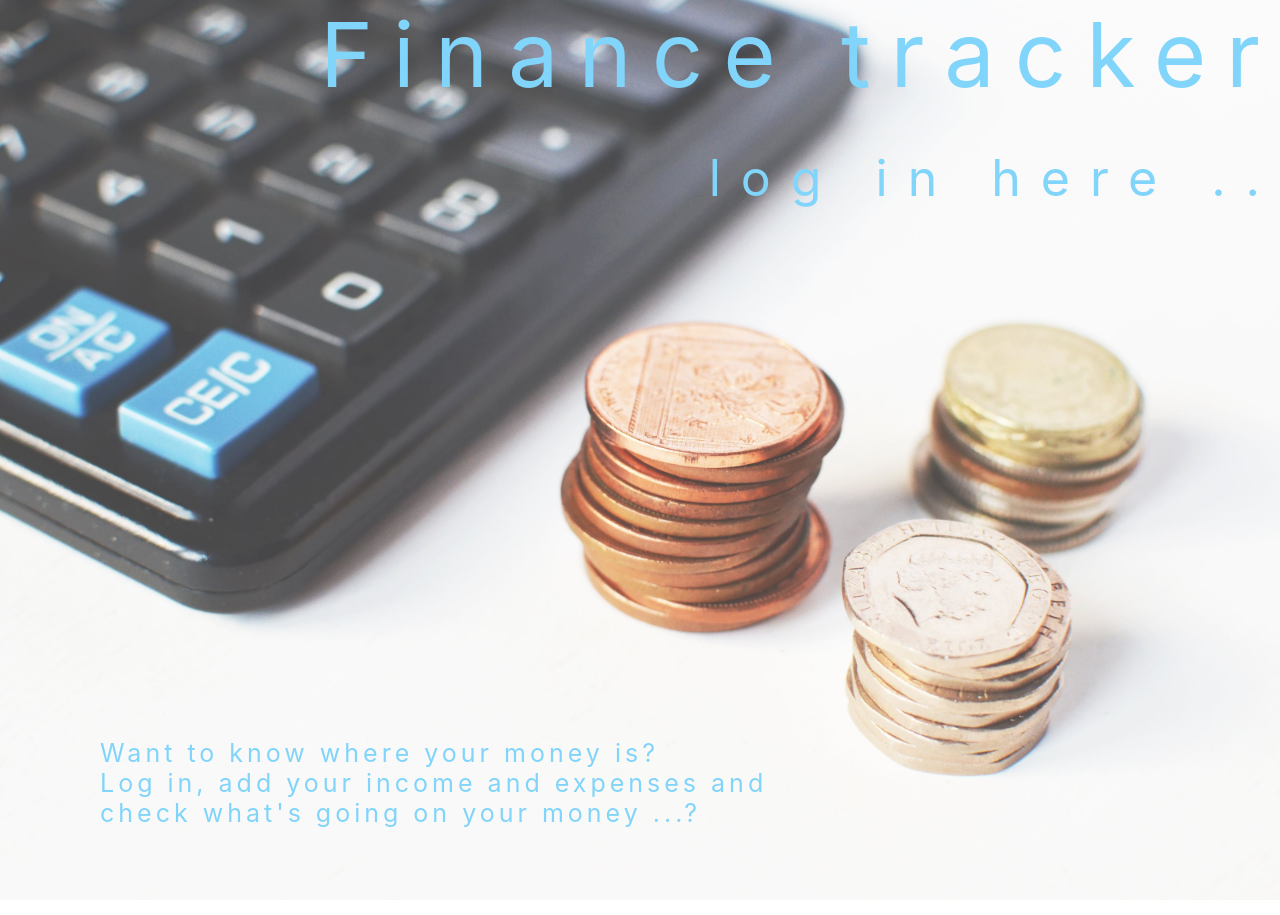
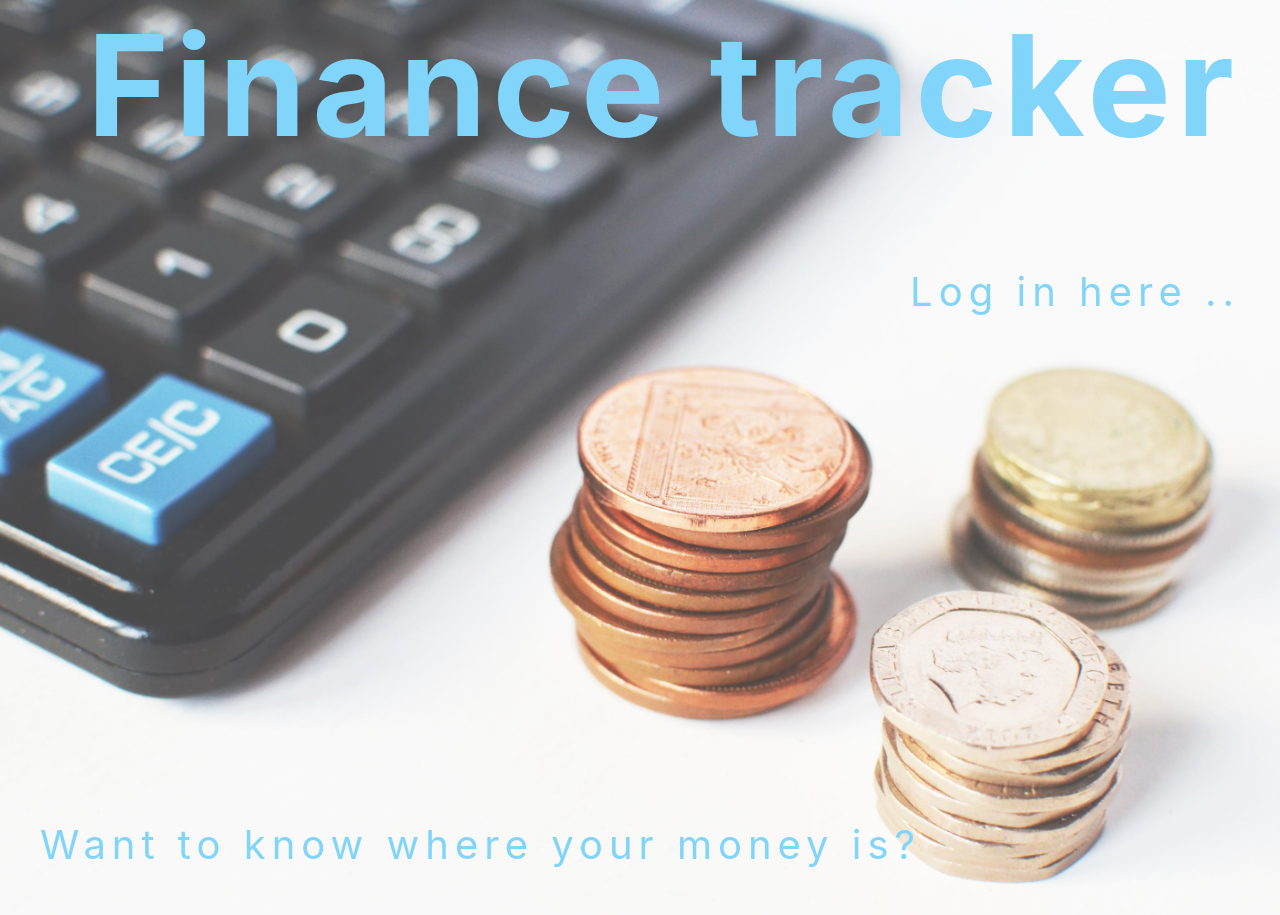
Before and after one commit to darek-giza/financetrackerclient, a React (Create React App) app: page / in a window 1280 px wide. Shown: the top 915 px of the page. Built offline with nearby package versions, Linux system fonts and the light colour scheme.

Commit message:
fix home

```diff
--- a/src/Home.js
+++ b/src/Home.js
@@ -5,30 +5,28 @@ import lightblue from '@material-ui/core/colors/lightBlue'
 
 const styles = {
   intro:{
-    width: '100%',
-    height:'900px',
+    width: 'auto',
+    height:'1024px',
     backgroundImage: 'url(' +require('./Images/intro_image.jpg')+')',
     backgroundSize: 'cover',
     backgroundPosition: 'center',
     color:lightblue[200],
-    //
-    letterSpacing:'20px',
-    fontSize:'90px',
+    letterSpacing:'6px',
+    fontSize:'140px',
     textAlign:'right',
+    padding:'0px 40px 0px 0px',
+    fontWeight:'bold',
   },
-  button:{
-    fontSize:'50px',
+  link:{
+    fontSize:'40px',
     color:'inherit',
-    textTransform:'lowercase',
+    fontWeight:'normal',
   },
   description:{
-    fontSize:'10px',
     textAlign:'left',
-    letterSpacing:'4px',
-    fontSize:'25px',
-    marginBottom:'100px',
-    padding:'520px 0px 0px 100px '
-
+    fontSize:'40px',
+    padding:'440px 0px 0px 40px ',
+    fontWeight:'normal'
   }
 };
 
@@ -38,12 +36,11 @@ class Home extends Component {
     return (
       <div className={classes.intro}>
             <span>Finance tracker</span><br/>
-            <a><Link href="/signin" className={classes.button} color="primary">Log in here ..</Link></a>
-                  <br/>
+            <Link href="/signin" className={classes.link} color="primary">Log in here ..</Link>
             <div className={classes.description}>
-                      Want to know where your money is?<br/>
-                      Log in, add your income and expenses and <br/>
-                      check what's going on your money ...?<br/>
+              <p>Want to know where your money is?</p>
+              <p>Log in, add your income and expenses and</p>
+              <p>check what's going on your money ...?</p>
             </div>
       </div>
     )
```
